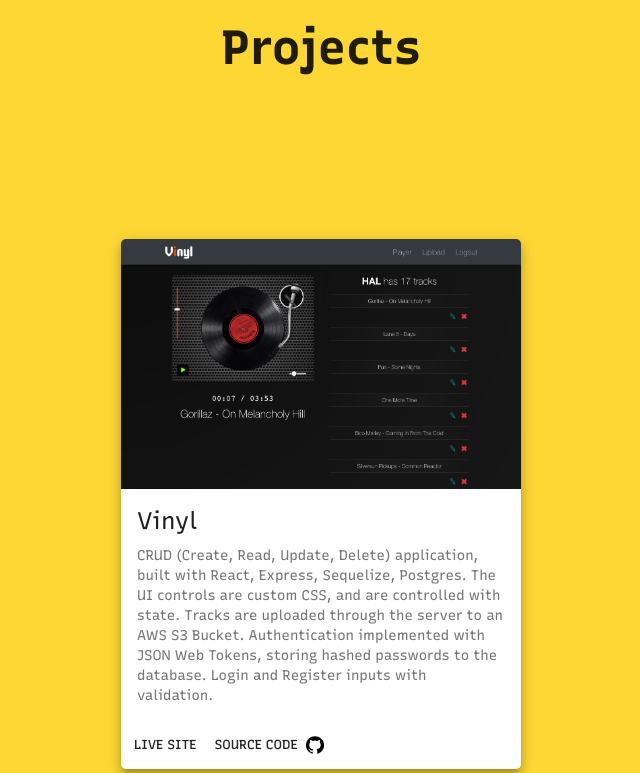
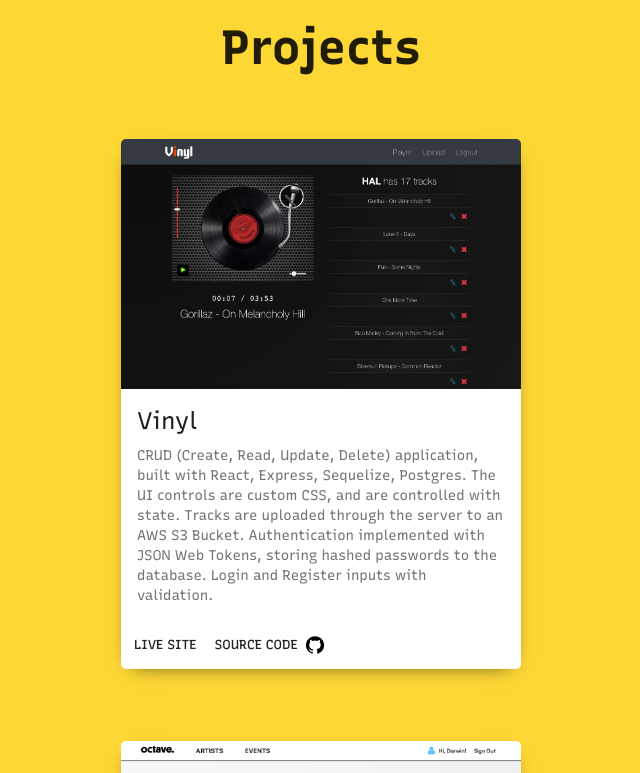
Before and after one commit to darwin911/portfolio-react, a React (Create React App) app: page / in a window 1280 px wide. Shown: the part 1520-2293 px from the top of the page, without its empty margins (319-959 px from the left). Built offline with nearby package versions, Linux system fonts and the light colour scheme; a web font is replaced by a local one.

Commit message:
adjusts boxShadow

```diff
--- a/src/components/Project.tsx
+++ b/src/components/Project.tsx
@@ -24,9 +24,9 @@
 const styles = {
   Card: {
     maxWidth: 400,
-    margin: '100px auto',
     borderRadius: 5,
-    backgroundColor: 'transparent'
+    backgroundColor: 'transparent',
+    boxShadow: '0px 6px 1.25rem -0.75rem rgba(0, 0, 0, 0.9)'
   },
   CardImg: {
     height: '250px',
@@ -36,7 +36,7 @@
 
 export const Project: React.FC<Props> = ({ project }) => {
   return (
-    <Card raised style={styles.Card}>
+    <Card style={styles.Card}>
       <CardMedia image={project.img} title='Vinyl' style={styles.CardImg} />
       <CardContent style={{ backgroundColor: 'white' }}>
         <Typography gutterBottom variant='h5' component='h2' align='left'>
```
